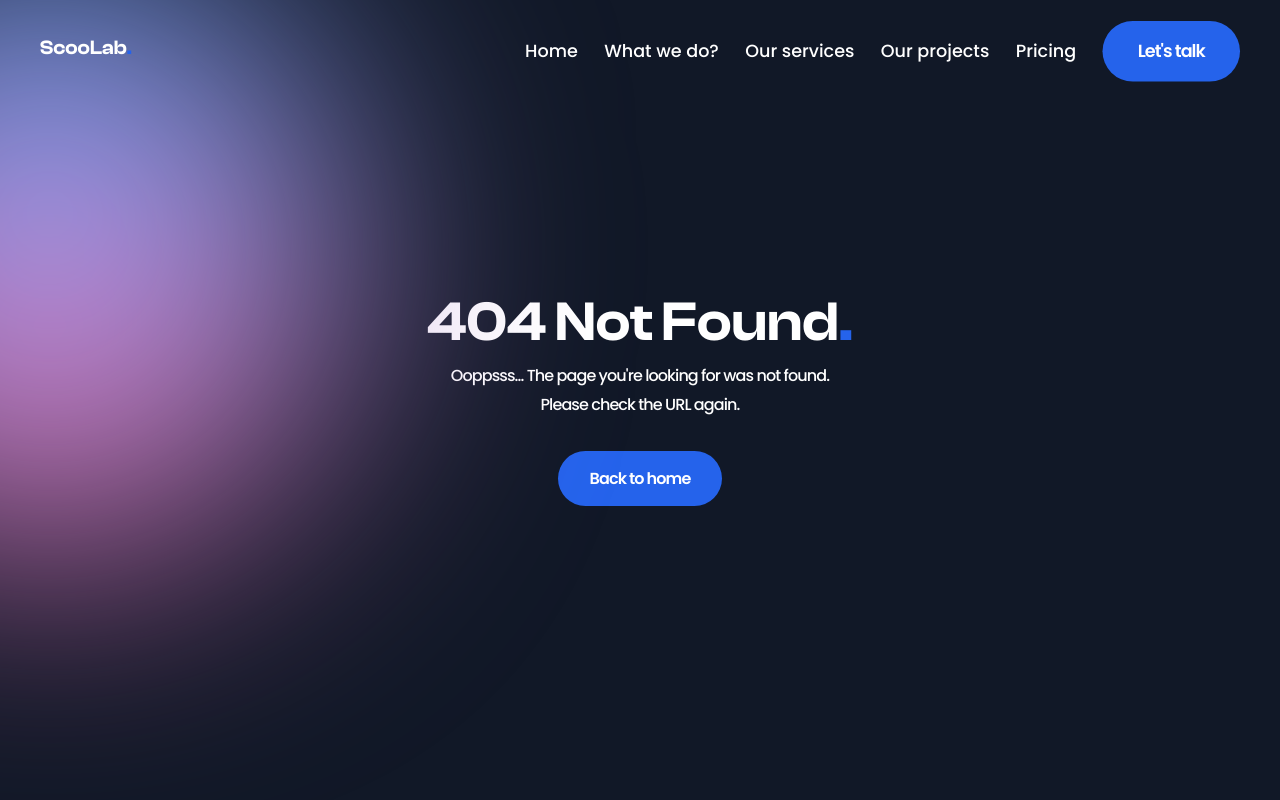
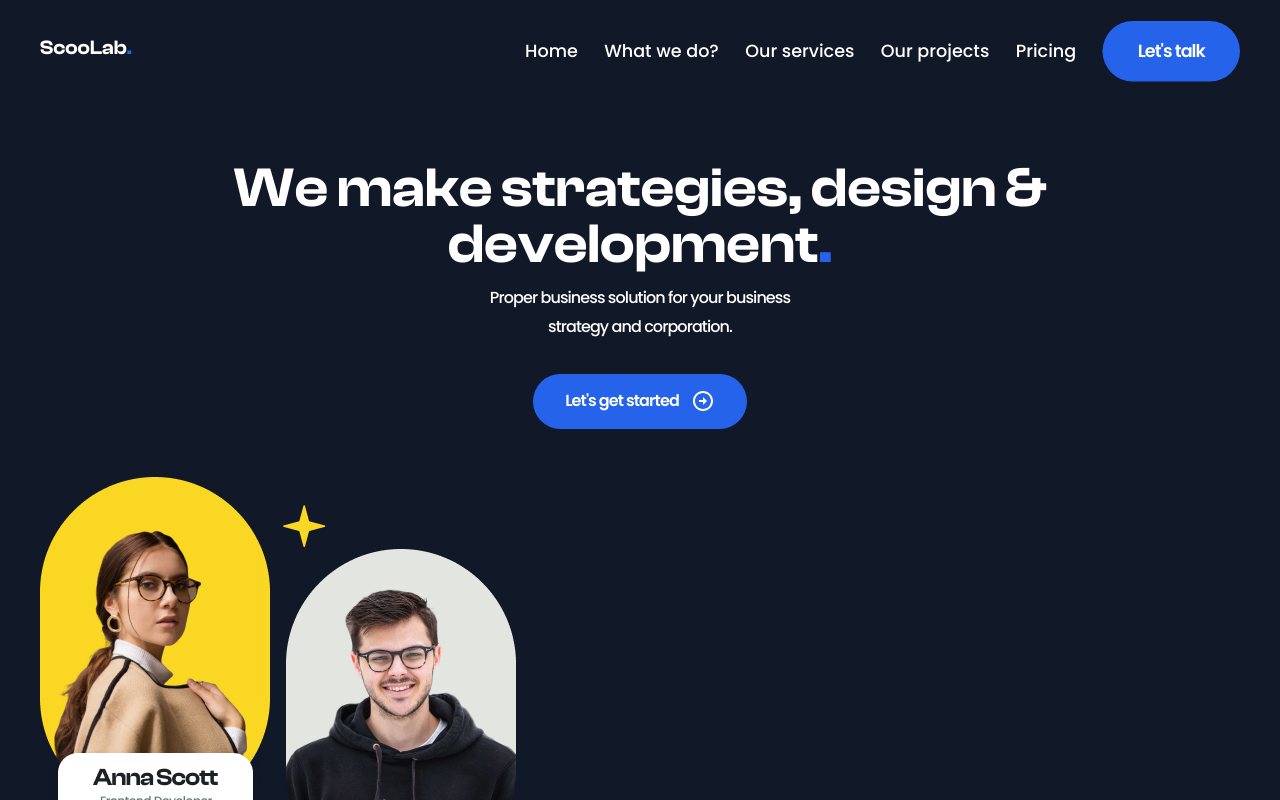
Before and after one commit to fajarfadillahh/scoolab-digital-agency-react-tailwind, a React (Vite) app: page /what-we-do in a window 1280 px wide. Shown: the top 800 px of the page. Built offline with nearby package versions, Linux system fonts and the light colour scheme.

Commit message:
create: Hero - WhatWeDo page

```diff
--- a/src/App.jsx
+++ b/src/App.jsx
@@ -3,6 +3,7 @@ import { BrowserRouter as Router, Routes, Route } from "react-router-dom";
 
 // import pages
 import Home from "./pages/Home";
+import WhatWeDo from "./pages/WhatWeDo";
 import NotFound from "./pages/NotFound";
 
 const App = () => {
@@ -11,6 +12,7 @@ const App = () => {
       <Router>
         <Routes>
           <Route exact path="/" element={<Home />} />
+          <Route path="/what-we-do" element={<WhatWeDo />} />
           <Route path="*" element={<NotFound />} />
         </Routes>
       </Router>
--- /dev/null
+++ b/src/pages/WhatWeDo.jsx
@@ -0,0 +1,23 @@
+import React from "react";
+
+// import components
+import Header from "../components/Header";
+import Footer from "../components/Footer";
+
+// import parts
+import Hero from "../parts/WhatWeDoPage/Hero";
+
+const WhatWeDo = () => {
+  return (
+    <>
+      <div className="-z-50 mx-auto max-w-[1440px] overflow-hidden bg-gray-900">
+        <Header />
+        <Hero />
+        <div className="h-[2000px]" />
+        <Footer />
+      </div>
+    </>
+  );
+};
+
+export default WhatWeDo;
--- /dev/null
+++ b/src/parts/WhatWeDoPage/Hero.jsx
@@ -0,0 +1,33 @@
+import React from "react";
+import { Link } from "react-router-dom";
+import { RiArrowRightCircleLine } from "react-icons/ri";
+
+// import image
+import HeroImg from "../../assets/images/hero-img-2.png";
+
+const Hero = () => {
+  return (
+    <section className="section relative pt-40">
+      <div className="container grid gap-12">
+        <div className="text-center">
+          <h1 className="section-title">
+            We make strategies, design & development
+            <span className="text-blue-600">.</span>
+          </h1>
+          <p className="section-text pb-8">
+            Proper business solution for your business <br />
+            strategy and corporation.
+          </p>
+          <Link to="/" className="btn btn-fill">
+            Let's get started
+            <RiArrowRightCircleLine className="btn-icon" />
+          </Link>
+        </div>
+
+        <img src={HeroImg} alt="hero img" />
+      </div>
+    </section>
+  );
+};
+
+export default Hero;
```
